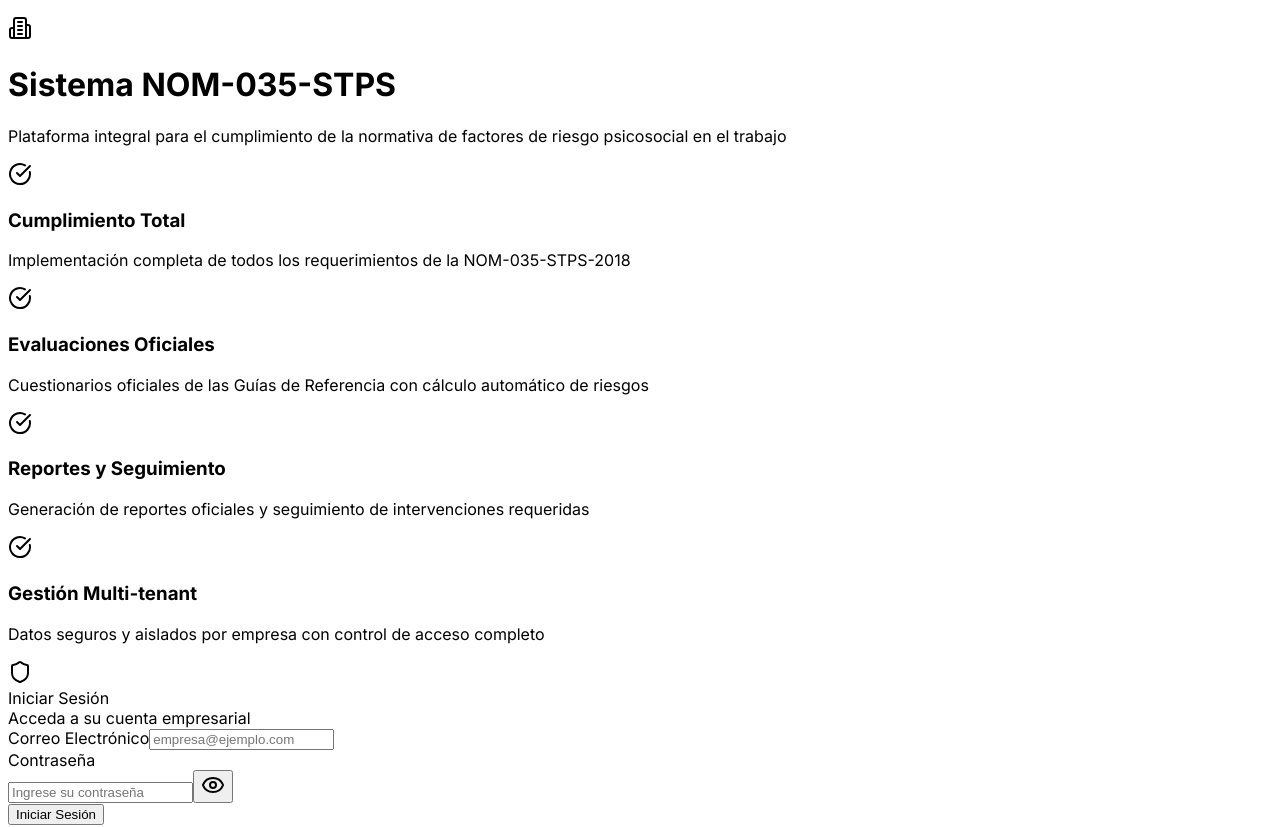
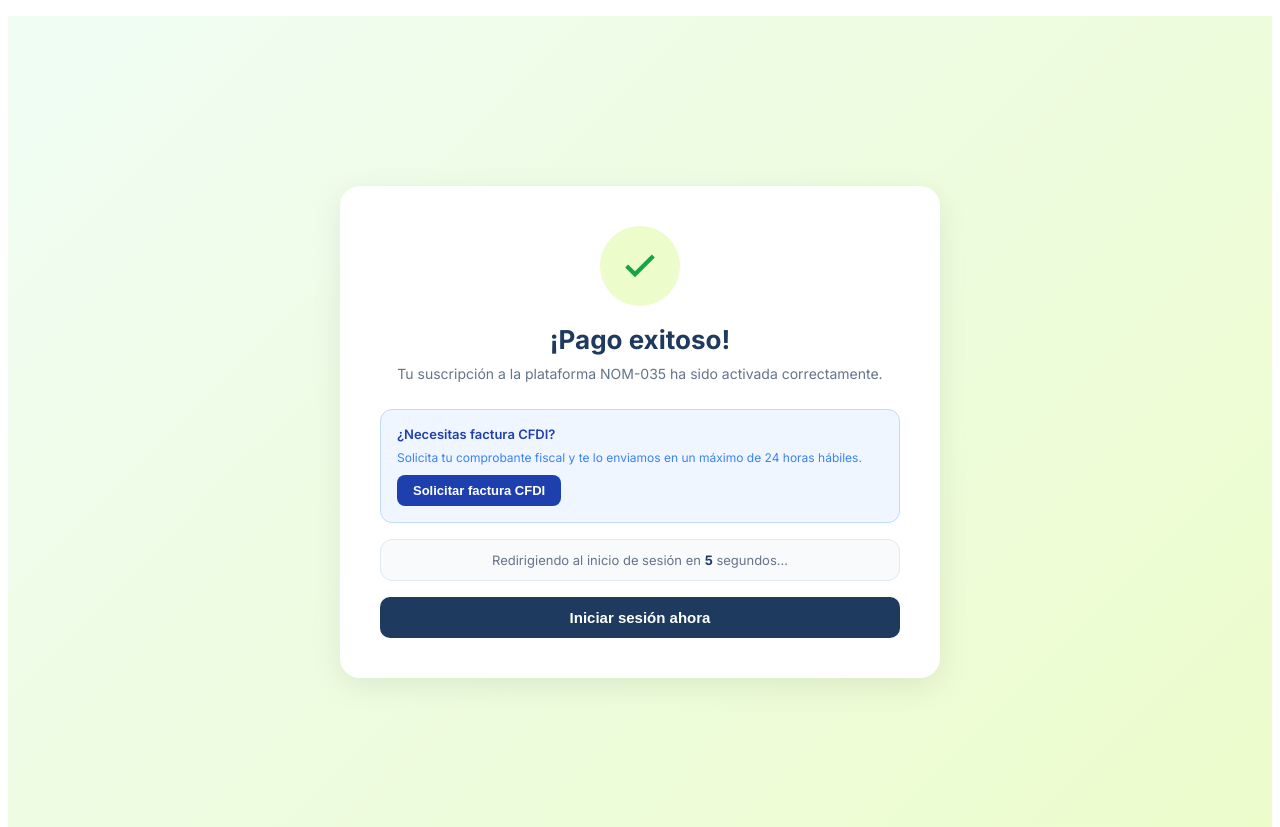
Before and after one commit to isamramirez78-creator/nom035-platform, a React (Vite) app in the folder client/: page /pago-exitoso in a window 1280 px wide. Before the commit this address led to /login. Shown: the top 827 px of the page. Built offline with nearby package versions, Linux system fonts and the light colour scheme.

Commit message:
Agregar recibo de pago y solicitud CFDI en pago exitoso

```diff
--- a/client/src/pages/pago-exitoso.tsx
+++ b/client/src/pages/pago-exitoso.tsx
@@ -3,36 +3,163 @@ import { useLocation } from "wouter";
 
 export default function PagoExitoso() {
   const [, setLocation] = useLocation();
-  const [countdown, setCountdown] = useState(5);
+  const [countdown, setCountdown] = useState(10);
+  const [sessionData, setSessionData] = useState<any>(null);
+  const [showFactura, setShowFactura] = useState(false);
+  const [facturaForm, setFacturaForm] = useState({ rfc: "", razonSocial: "", usoCfdi: "G03", email: "" });
+  const [facturaEnviada, setFacturaEnviada] = useState(false);
 
   useEffect(() => {
+    const params = new URLSearchParams(window.location.search);
+    const sessionId = params.get("session_id");
+    if (sessionId) {
+      setSessionData({
+        sessionId,
+        fecha: new Date().toLocaleDateString("es-MX", { year:"numeric", month:"long", day:"numeric" }),
+        hora: new Date().toLocaleTimeString("es-MX"),
+        plan: localStorage.getItem("subscription_plan") || "Básico",
+      });
+    }
     const timer = setInterval(() => {
       setCountdown(c => {
-        if (c <= 1) { clearInterval(timer); setLocation("/login"); }
+        if (c <= 1) { clearInterval(timer); setLocation("/company-login"); }
         return c - 1;
       });
     }, 1000);
     return () => clearInterval(timer);
   }, []);
 
+  const handleSolicitarFactura = () => {
+    const rfc = localStorage.getItem("company_rfc") || "";
+    const razonSocial = localStorage.getItem("company_name") || "";
+    setFacturaForm(f => ({ ...f, rfc, razonSocial }));
+    setShowFactura(true);
+  };
+
+  const handleEnviarSolicitud = () => {
+    setFacturaEnviada(true);
+    setShowFactura(false);
+  };
+
   return (
-    <div style={{ minHeight:"100vh", display:"flex", alignItems:"center", justifyContent:"center", background:"linear-gradient(135deg,#F0FDF4,#ECFCCB)", fontFamily:"Inter,sans-serif" }}>
-      <div style={{ background:"white", borderRadius:20, padding:"2.5rem", maxWidth:500, width:"100%", textAlign:"center", boxShadow:"0 8px 32px rgba(0,0,0,0.08)" }}>
-        <div style={{ width:80, height:80, background:"#ECFCCB", borderRadius:"50%", display:"flex", alignItems:"center", justifyContent:"center", margin:"0 auto 1.5rem" }}>
-          <svg width="40" height="40" viewBox="0 0 24 24" fill="none" stroke="#16A34A" strokeWidth="2.5"><polyline points="20 6 9 17 4 12"/></svg>
+    <div style={{ minHeight:"100vh", display:"flex", alignItems:"center", justifyContent:"center", background:"linear-gradient(135deg,#F0FDF4,#ECFCCB)", fontFamily:"Inter,sans-serif", padding:"1rem" }}>
+      <div style={{ background:"white", borderRadius:20, padding:"2.5rem", maxWidth:520, width:"100%", boxShadow:"0 8px 32px rgba(0,0,0,0.08)" }}>
+
+        {/* Header */}
+        <div style={{ textAlign:"center", marginBottom:"1.5rem" }}>
+          <div style={{ width:80, height:80, background:"#ECFCCB", borderRadius:"50%", display:"flex", alignItems:"center", justifyContent:"center", margin:"0 auto 1rem" }}>
+            <svg width="40" height="40" viewBox="0 0 24 24" fill="none" stroke="#16A34A" strokeWidth="2.5"><polyline points="20 6 9 17 4 12"/></svg>
+          </div>
+          <h1 style={{ color:"#1E3A5F", fontSize:26, fontWeight:700, marginBottom:8 }}>¡Pago exitoso!</h1>
+          <p style={{ color:"#64748B", fontSize:14, lineHeight:1.6, margin:0 }}>
+            Tu suscripción a la plataforma NOM-035 ha sido activada correctamente.
+          </p>
         </div>
-        <h1 style={{ color:"#1E3A5F", fontSize:26, fontWeight:700, marginBottom:8 }}>¡Pago exitoso!</h1>
-        <p style={{ color:"#64748B", fontSize:15, lineHeight:1.6, marginBottom:20 }}>
-          Tu suscripción a la plataforma NOM-035 ha sido activada correctamente.
-          Revisa tu correo electrónico para confirmar los detalles de tu cuenta.
-        </p>
-        <div style={{ background:"#F8FAFC", borderRadius:12, padding:"1rem", marginBottom:20, border:"0.5px solid #E2E8F0" }}>
+
+        {/* Recibo de pago */}
+        {sessionData && (
+          <div style={{ background:"#F8FAFC", borderRadius:12, padding:"1.25rem", marginBottom:"1rem", border:"1px solid #E2E8F0" }}>
+            <div style={{ display:"flex", alignItems:"center", justifyContent:"space-between", marginBottom:12 }}>
+              <h3 style={{ color:"#1E3A5F", fontSize:14, fontWeight:700, margin:0 }}>Comprobante de pago</h3>
+              <span style={{ background:"#ECFCCB", color:"#15803D", borderRadius:99, padding:"2px 10px", fontSize:11, fontWeight:600 }}>Pagado</span>
+            </div>
+            <div style={{ display:"grid", gridTemplateColumns:"1fr 1fr", gap:8 }}>
+              {[
+                ["Fecha", sessionData.fecha],
+                ["Hora", sessionData.hora],
+                ["Plan", sessionData.plan],
+                ["ID de sesión", sessionData.sessionId.slice(0,20) + "..."],
+              ].map(([label, value]) => (
+                <div key={label}>
+                  <p style={{ color:"#94A3B8", fontSize:10, fontWeight:600, margin:"0 0 2px", textTransform:"uppercase" }}>{label}</p>
+                  <p style={{ color:"#1E3A5F", fontSize:12, fontWeight:600, margin:0 }}>{value}</p>
+                </div>
+              ))}
+            </div>
+            <div style={{ borderTop:"1px solid #E2E8F0", marginTop:12, paddingTop:10 }}>
+              <p style={{ color:"#64748B", fontSize:11, margin:0 }}>
+                Para el comprobante fiscal oficial de Stripe, visita{" "}
+                <a href="https://dashboard.stripe.com/receipts" target="_blank" rel="noopener noreferrer"
+                  style={{ color:"#1E40AF" }}>dashboard.stripe.com/receipts</a>
+              </p>
+            </div>
+          </div>
+        )}
+
+        {/* Solicitar CFDI */}
+        {!facturaEnviada ? (
+          <div style={{ background:"#EFF6FF", borderRadius:12, padding:"1rem", marginBottom:"1rem", border:"1px solid #BFDBFE" }}>
+            <p style={{ color:"#1E40AF", fontSize:13, fontWeight:600, margin:"0 0 8px" }}>
+              ¿Necesitas factura CFDI?
+            </p>
+            <p style={{ color:"#3B82F6", fontSize:12, margin:"0 0 10px" }}>
+              Solicita tu comprobante fiscal y te lo enviamos en un máximo de 24 horas hábiles.
+            </p>
+            <button onClick={handleSolicitarFactura}
+              style={{ background:"#1E40AF", color:"white", border:"none", borderRadius:8, padding:"8px 16px", fontSize:13, fontWeight:600, cursor:"pointer" }}>
+              Solicitar factura CFDI
+            </button>
+          </div>
+        ) : (
+          <div style={{ background:"#ECFCCB", borderRadius:12, padding:"1rem", marginBottom:"1rem", border:"1px solid #BBF7D0" }}>
+            <p style={{ color:"#15803D", fontSize:13, fontWeight:600, margin:0 }}>
+              ✅ Solicitud de factura enviada. La recibirás en tu correo en máximo 24 horas hábiles.
+            </p>
+          </div>
+        )}
+
+        {/* Modal solicitud factura */}
+        {showFactura && (
+          <div style={{ position:"fixed", inset:0, background:"rgba(0,0,0,0.5)", display:"flex", alignItems:"center", justifyContent:"center", zIndex:50, padding:"1rem" }}>
+            <div style={{ background:"white", borderRadius:16, padding:"1.5rem", width:"100%", maxWidth:420 }}>
+              <h3 style={{ color:"#1E3A5F", fontSize:16, fontWeight:700, marginBottom:16 }}>Solicitar factura CFDI</h3>
+              <div style={{ display:"flex", flexDirection:"column", gap:12 }}>
+                {[
+                  { label:"RFC", key:"rfc", placeholder:"XAXX010101000" },
+                  { label:"Razón Social", key:"razonSocial", placeholder:"MI EMPRESA SA DE CV" },
+                  { label:"Correo para envío", key:"email", placeholder:"facturacion@empresa.com", type:"email" },
+                ].map(f => (
+                  <div key={f.key}>
+                    <label style={{ display:"block", fontSize:12, fontWeight:600, color:"#1E3A5F", marginBottom:4 }}>{f.label}</label>
+                    <input value={(facturaForm as any)[f.key]} type={f.type || "text"} placeholder={f.placeholder}
+                      onChange={e => setFacturaForm(prev => ({ ...prev, [f.key]: e.target.value }))}
+                      style={{ width:"100%", padding:"8px 12px", borderRadius:8, border:"1px solid #E2E8F0", fontSize:13, boxSizing:"border-box" as const }} />
+                  </div>
+                ))}
+                <div>
+                  <label style={{ display:"block", fontSize:12, fontWeight:600, color:"#1E3A5F", marginBottom:4 }}>Uso de CFDI</label>
+                  <select value={facturaForm.usoCfdi} onChange={e => setFacturaForm(f => ({ ...f, usoCfdi: e.target.value }))}
+                    style={{ width:"100%", padding:"8px 12px", borderRadius:8, border:"1px solid #E2E8F0", fontSize:13 }}>
+                    <option value="G03">G03 - Gastos en general</option>
+                    <option value="I04">I04 - Equipo de cómputo</option>
+                    <option value="S01">S01 - Sin efectos fiscales</option>
+                    <option value="CP01">CP01 - Pagos</option>
+                  </select>
+                </div>
+              </div>
+              <div style={{ display:"flex", gap:10, marginTop:16 }}>
+                <button onClick={() => setShowFactura(false)}
+                  style={{ flex:1, background:"#F1F5F9", color:"#64748B", border:"none", borderRadius:8, padding:"10px", fontSize:13, cursor:"pointer" }}>
+                  Cancelar
+                </button>
+                <button onClick={handleEnviarSolicitud}
+                  style={{ flex:1, background:"#1E3A5F", color:"white", border:"none", borderRadius:8, padding:"10px", fontSize:13, fontWeight:600, cursor:"pointer" }}>
+                  Enviar solicitud
+                </button>
+              </div>
+            </div>
+          </div>
+        )}
+
+        {/* Countdown */}
+        <div style={{ background:"#F8FAFC", borderRadius:12, padding:"0.75rem", marginBottom:"1rem", border:"0.5px solid #E2E8F0", textAlign:"center" }}>
           <p style={{ color:"#64748B", fontSize:13, margin:0 }}>
             Redirigiendo al inicio de sesión en <strong style={{ color:"#1E3A5F" }}>{countdown}</strong> segundos...
           </p>
         </div>
-        <button onClick={() => setLocation("/login")}
-          style={{ background:"#1E3A5F", color:"white", border:"none", borderRadius:10, padding:"12px 32px", fontSize:15, fontWeight:600, cursor:"pointer" }}>
+
+        <button onClick={() => setLocation("/company-login")}
+          style={{ width:"100%", background:"#1E3A5F", color:"white", border:"none", borderRadius:10, padding:"12px", fontSize:15, fontWeight:600, cursor:"pointer" }}>
           Iniciar sesión ahora
         </button>
       </div>
```
